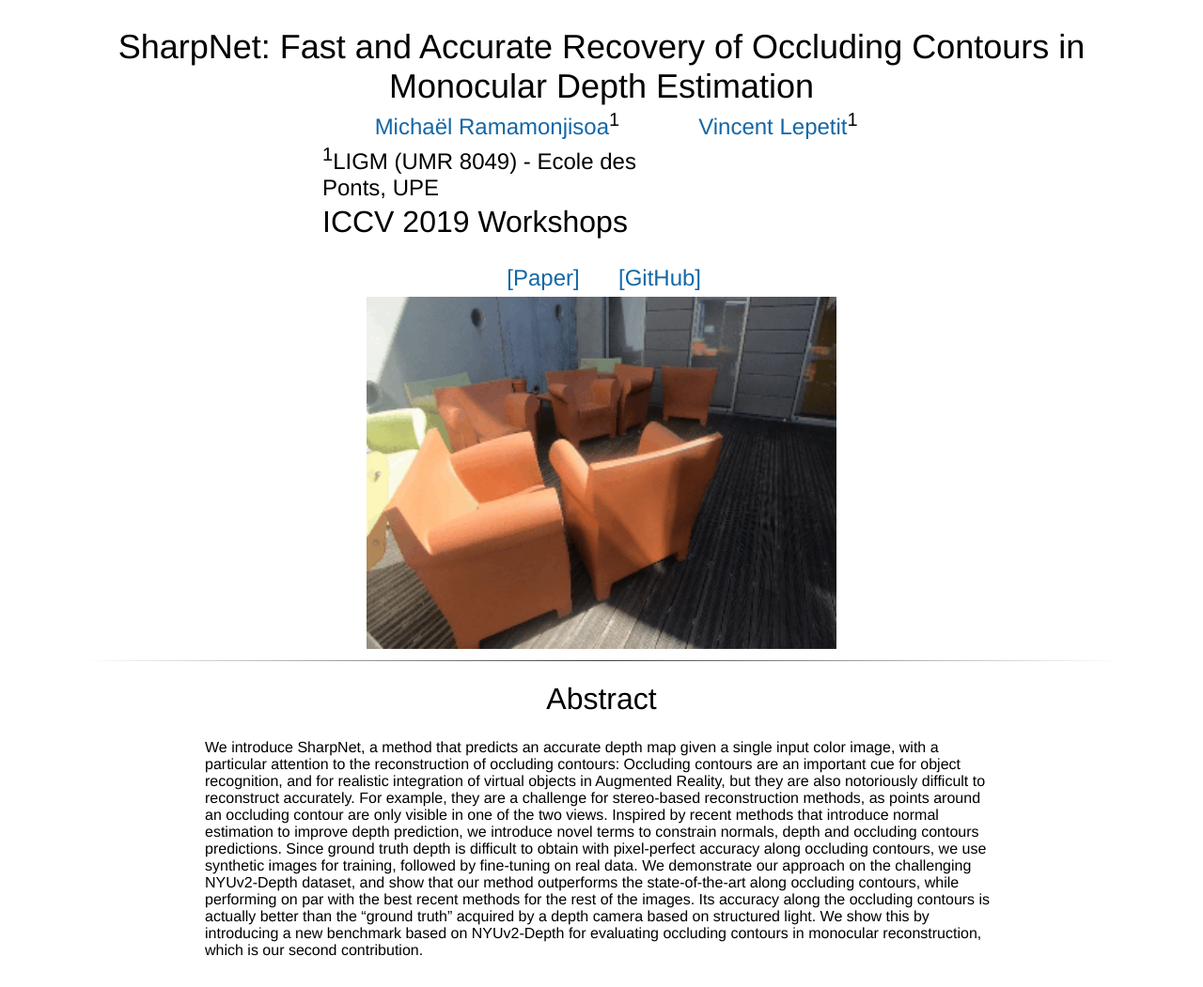
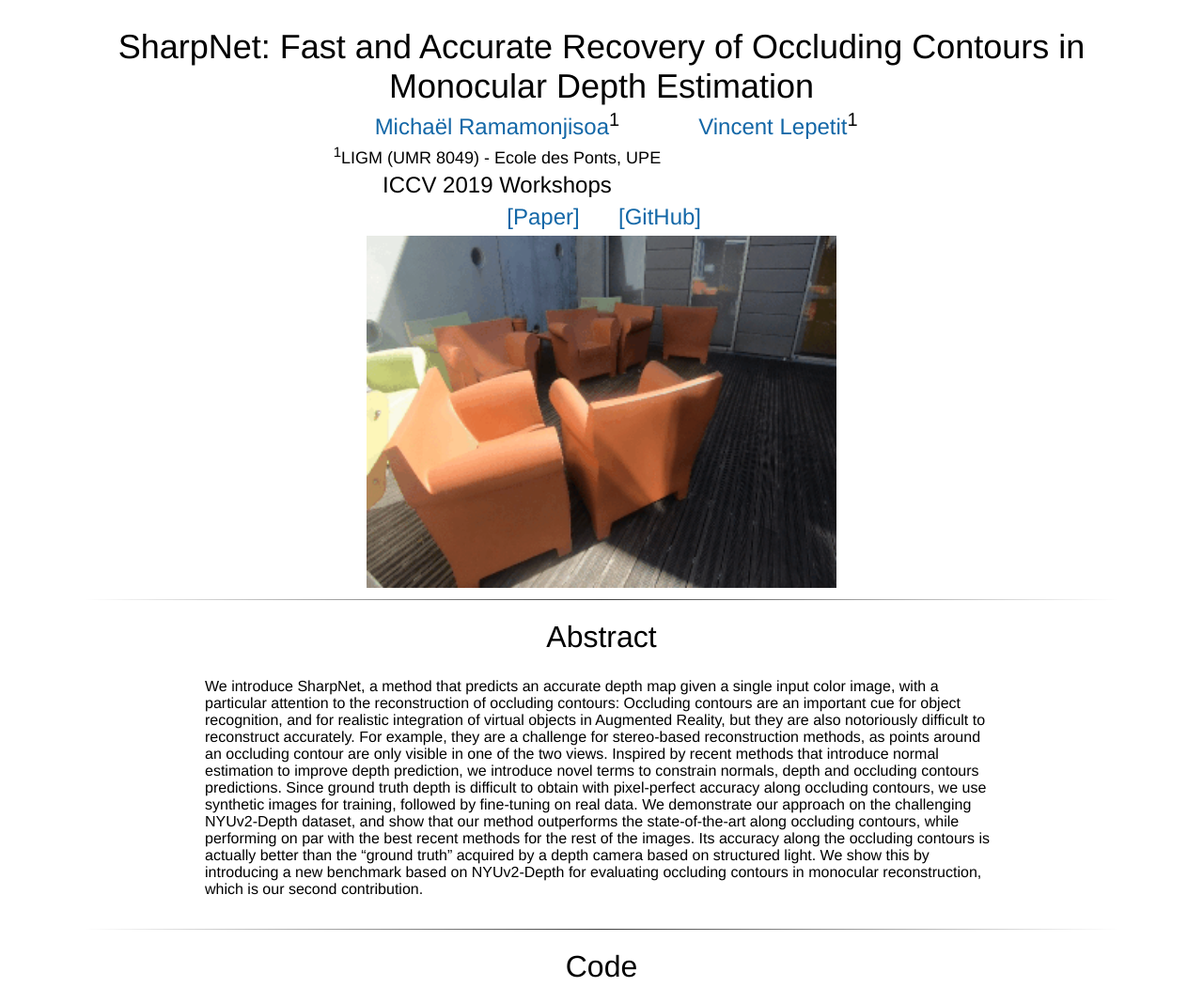
Before and after one commit to MichaelRamamonjisoa/SharpNet, a plain HTML site: page index.html in a window 1280 px wide. Shown: the top 1051 px of the page at 94% size. Drawn offline with Linux system fonts and the light colour scheme; a script that the page names is missing.

Commit message:
fix centering

```diff
--- a/index.html
+++ b/index.html
@@ -154,10 +154,18 @@
 					</td>
 				</tr>
 				<tr>
-					<td><span style="font-size:24px"> <sup>1</sup>LIGM (UMR 8049) - Ecole des Ponts, UPE </span></td>
+					<td align=center width=150px>
+						<center>
+						<span style="font-size:18px"> <sup>1</sup>LIGM (UMR 8049) - Ecole des Ponts, UPE </span>
+						</center>
+					</td>
 				</tr>
 				<tr>
-					<td><h1>ICCV 2019 Workshops</h1></td>
+					<td align=center width=150px>
+						<center>
+						<span style="font-size:24px"> ICCV 2019 Workshops </span>
+						</center>
+					</td>
 				</tr>
 			</table>
 			<table align=center width=250px>
```
